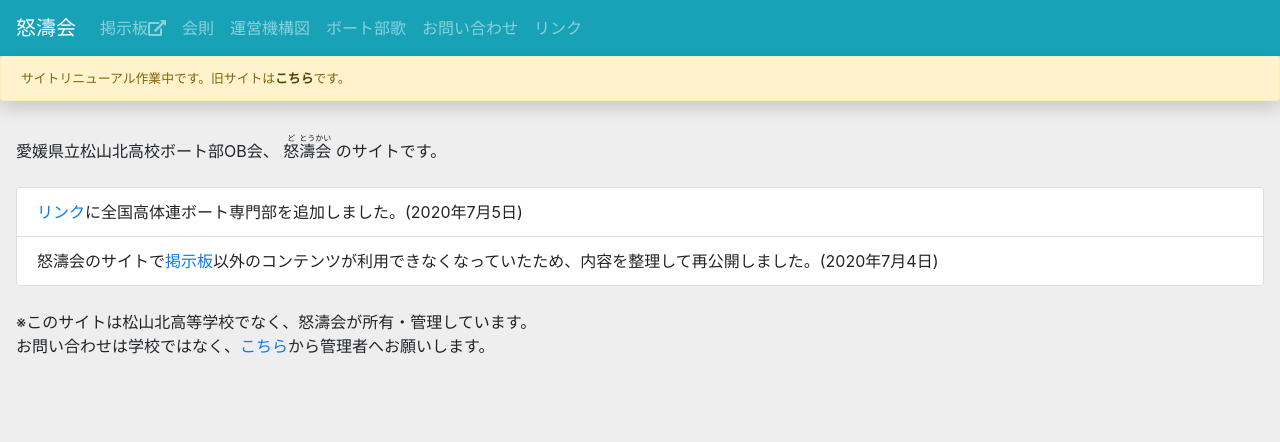
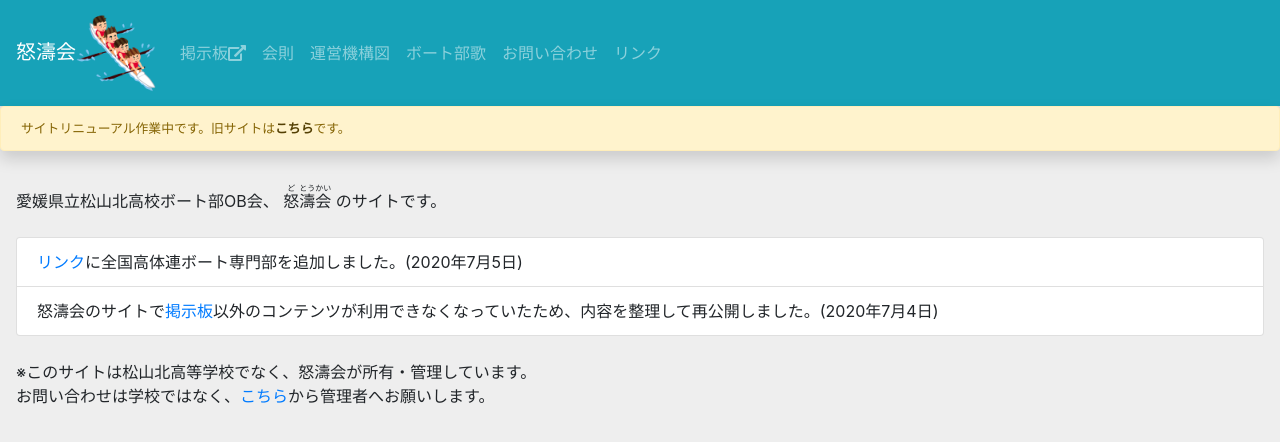
Before and after one commit to uryuichi/dotokai-website, a website: page src/pug/index.pug in a window 1280 px wide. Drawn offline with nearby package versions, Linux system fonts and the light colour scheme; files that its build step writes are made by us from their sources; files whose address does not match are found by name.

Commit message:
navbarに画像を追加

```diff
--- a/src/pug/_navbar.pug
+++ b/src/pug/_navbar.pug
@@ -1,5 +1,6 @@
 nav.navbar.navbar-expand-md.navbar-dark.bg-info.shadow
   a.navbar-brand(href='index.html') 怒濤会
+    img(src='img/four.png')
   button.navbar-toggler(type='button', data-toggle='collapse', data-target='#navbarSupportedContent', aria-controls='navbarSupportedContent', aria-expanded='false', aria-label='Toggle navigation')
     span.navbar-toggler-icon
   .collapse.navbar-collapse#navbarSupportedContent
--- a/src/sass/style.sass
+++ b/src/sass/style.sass
@@ -1,5 +1,7 @@
 body
   background: #eee
+.navbar-brand img
+  width: 80px
 .content
   padding: 1em 1em 1em 1em
 .indent
```
Also changed, not shown: dest/img/four.png (added), src/img/four.png (added).
